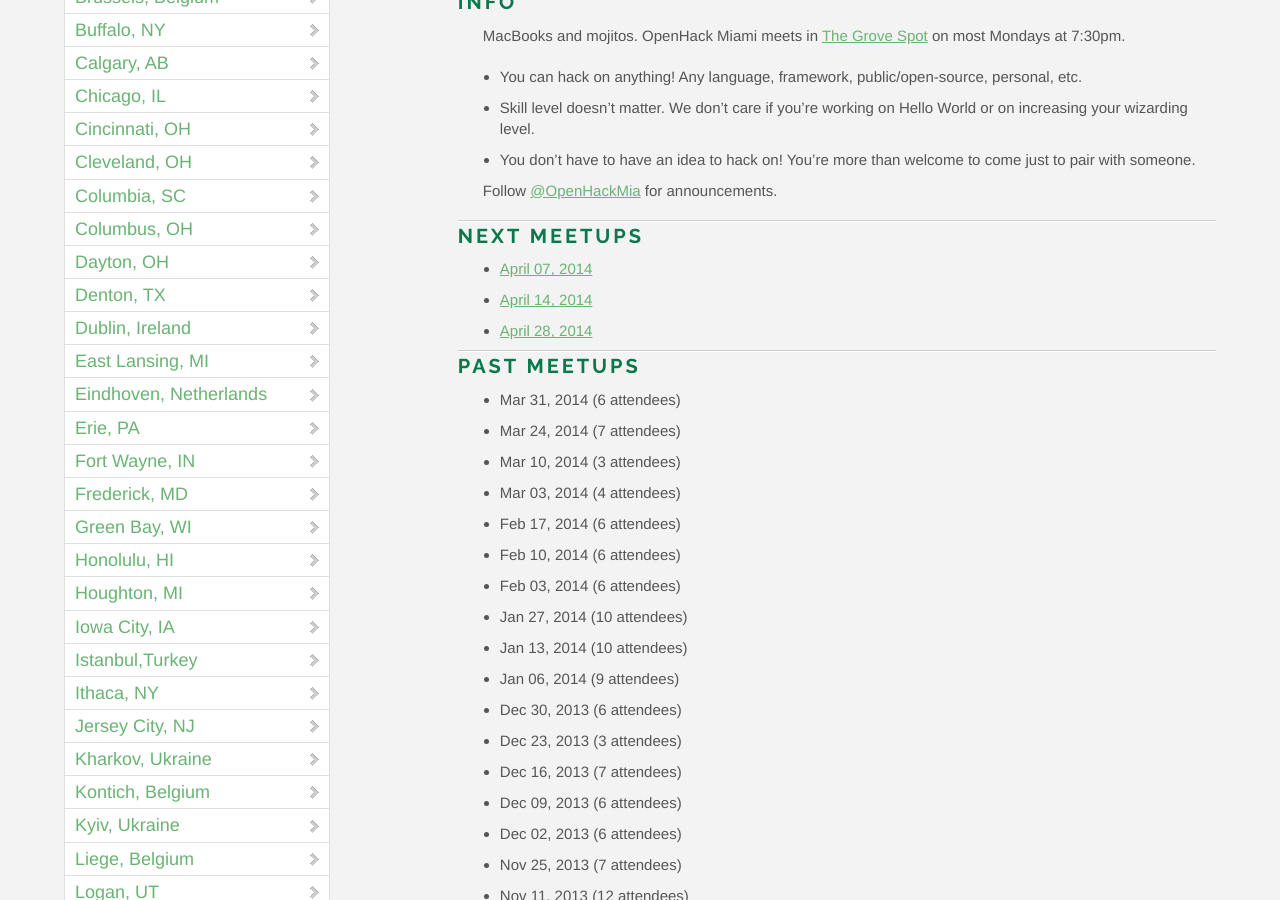
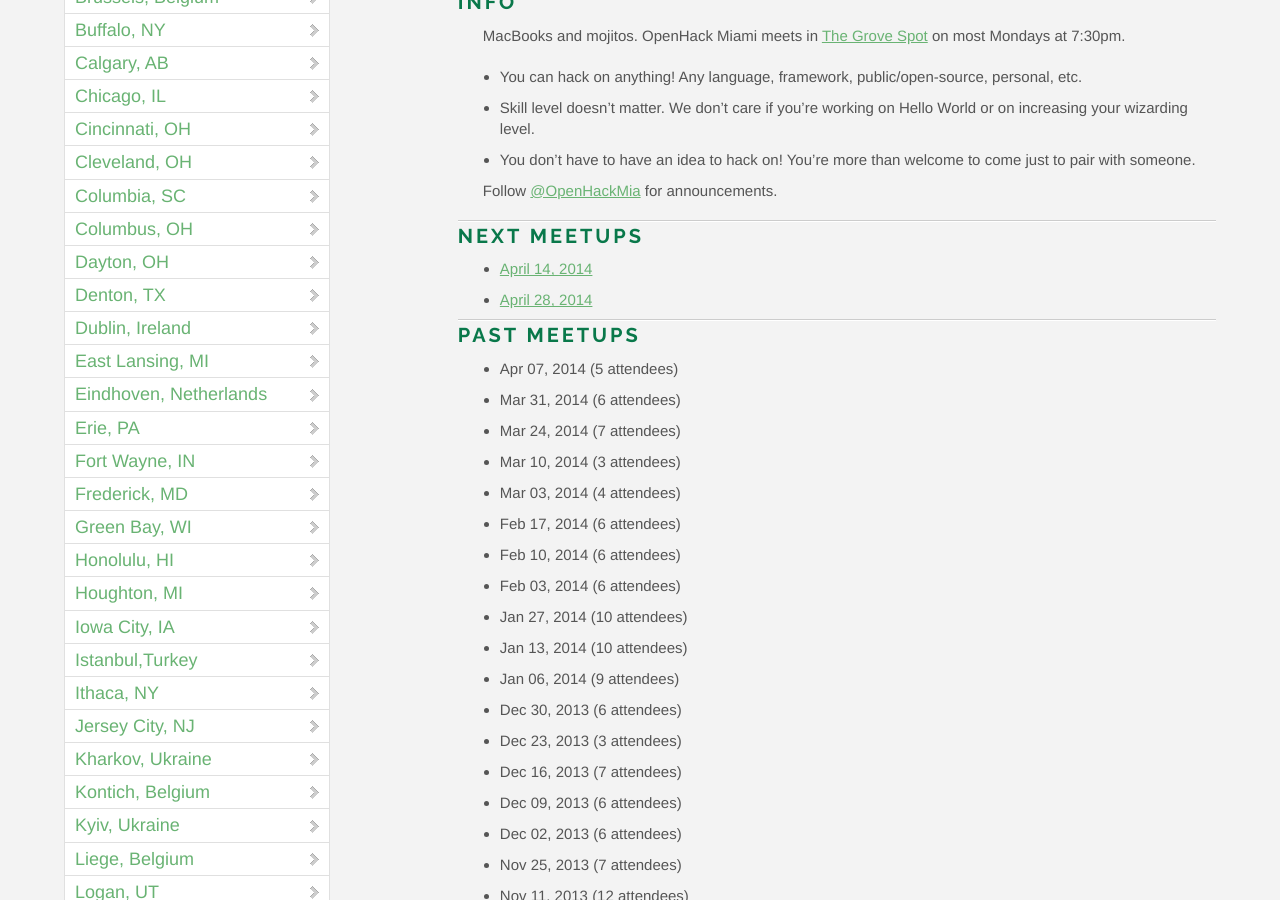
Before and after one commit to OpenHack/openhack.github.com, a Jekyll site: the page built from miami/index.markdown, in a window 1280 px wide and 900 px high, scrolled down 733 px. Built offline with Jekyll 4.4.1, drawn with Linux system fonts in a browser that asks for light colours; nearby versions of some CDN libraries; Markdown is read by kramdown in place of the engine named in the settings; comment, search, counter and statistics services are not loaded.

Commit message:
miami update

```diff
--- a/miami/index.markdown
+++ b/miami/index.markdown
@@ -19,12 +19,12 @@ Follow [@OpenHackMia](http://twitter.com/openhackmia) for announcements.
 
 ### Next meetups
 
-* [April 07, 2014](http://www.meetup.com/miamirb/events/174589862/)
 * [April 14, 2014](http://www.meetup.com/miamirb/events/174589932/)
 * [April 28, 2014](http://www.meetup.com/miamirb/events/174590002/)
 
 ### Past meetups
 
+* Apr 07, 2014 (5 attendees)
 * Mar 31, 2014 (6 attendees)
 * Mar 24, 2014 (7 attendees)
 * Mar 10, 2014 (3 attendees)
```
